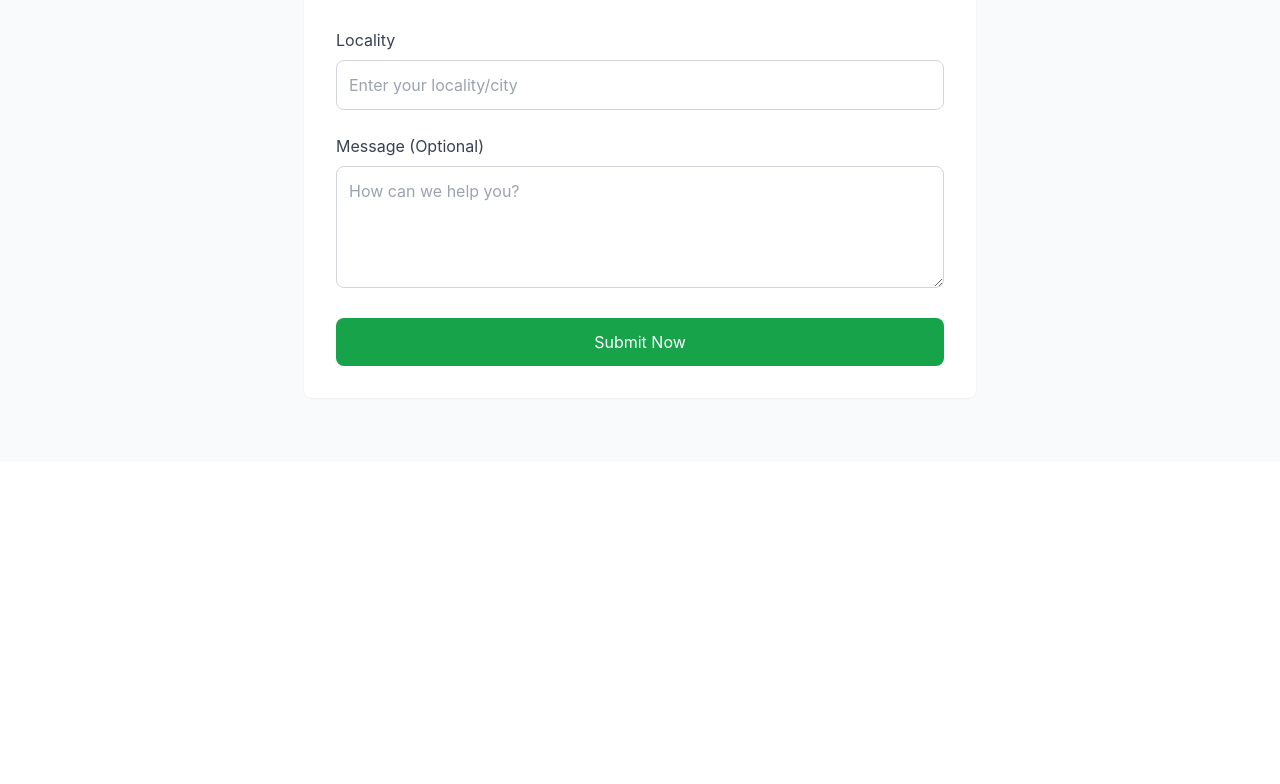
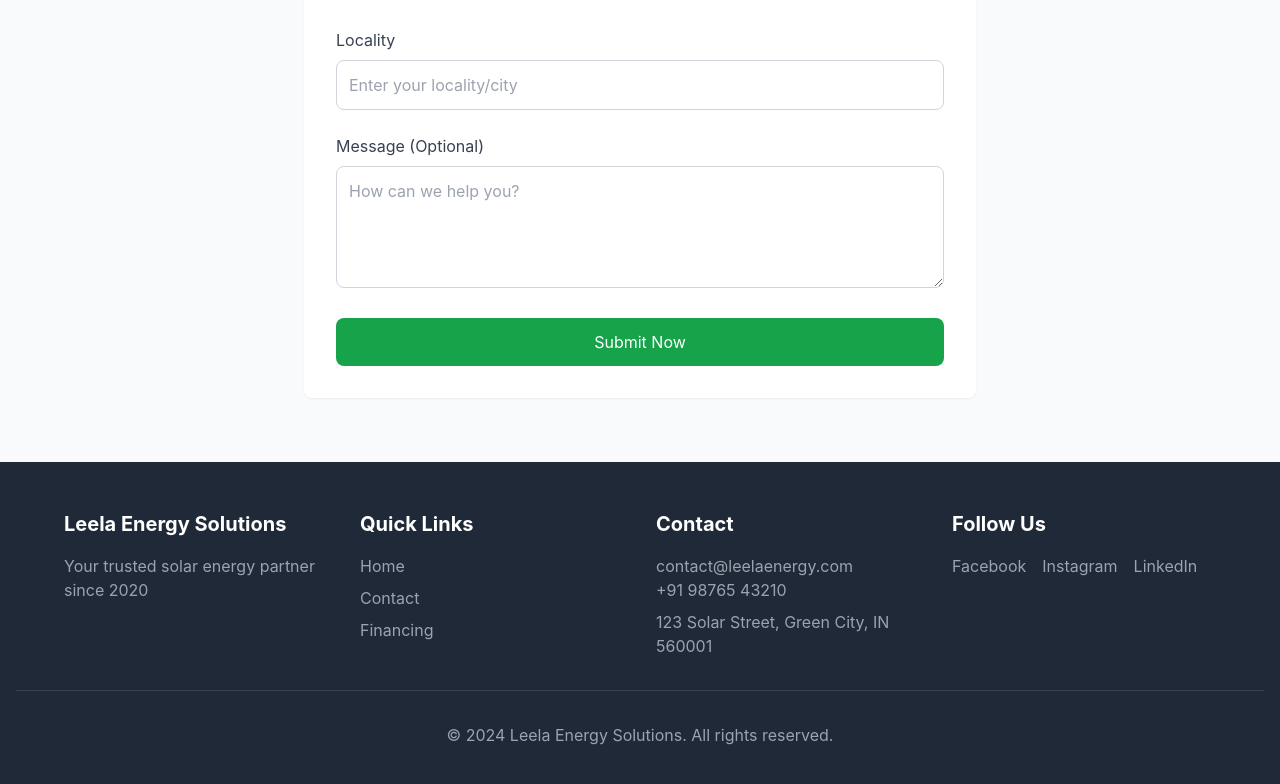
Before and after one commit to Gauravkashyap043/leela-energy, a React (Create React App) app: page /contact in a window 1280 px wide. Shown: the part 734-1518 px from the top of the page. Before the commit the page ends 1196 px from the top, so only its background shows below. Built offline with nearby package versions, Linux system fonts and the light colour scheme.

Commit message:
add footer in the contact page and fix the photo of the solar in the hero page

```diff
--- a/src/pages/Contact.js
+++ b/src/pages/Contact.js
@@ -1,6 +1,7 @@
 import { useFormik } from 'formik';
 import * as Yup from 'yup';
 import { motion } from 'framer-motion';
+import Footer from '../layouts/Footer';
 
 const Contact = () => {
   // Form validation schema
@@ -51,6 +52,8 @@ const Contact = () => {
   });
 
   return (
+    <>
+      <div >
         <motion.section
           initial={{ opacity: 0, y: 20 }}
           animate={{ opacity: 1, y: 0 }}
@@ -216,6 +219,9 @@ const Contact = () => {
             </form>
           </div>
         </motion.section>
+        <Footer />
+      </div>
+    </>
   );
 };
 
```
Lines whose indentation alone changed are shown as unchanged.
